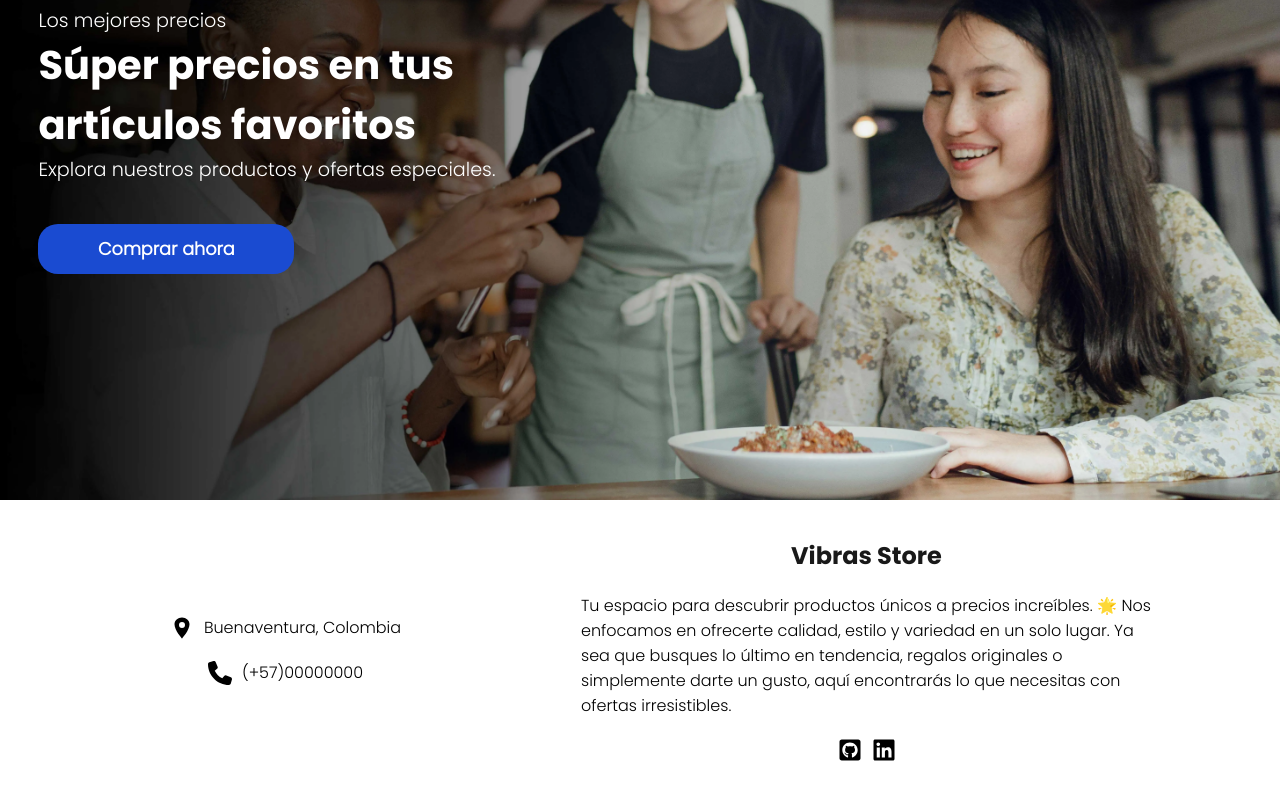
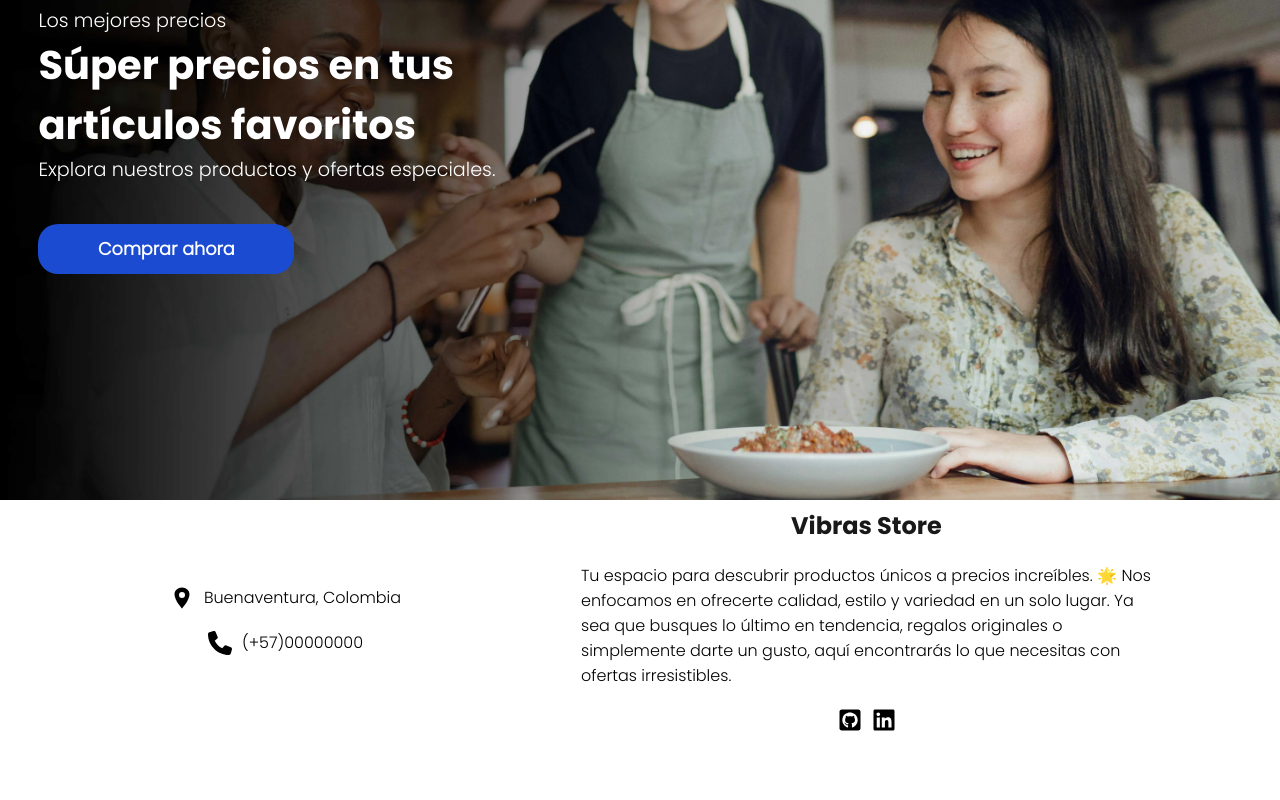
Before and after one commit to YonierGM/vibras-store-frontend, a React (Vite) app: page / in a window 1280 px wide. Shown: the part 300-1100 px from the top of the page. After the commit the page ends 1040 px from the top, so only its background shows below. Built offline with nearby package versions, Linux system fonts and the light colour scheme.

Commit message:
other test

```diff
--- a/src/App.css
+++ b/src/App.css
@@ -16,5 +16,4 @@
 
 .FooterLayout {
   width: 100%;
-  min-height: 300px;
 }
```
